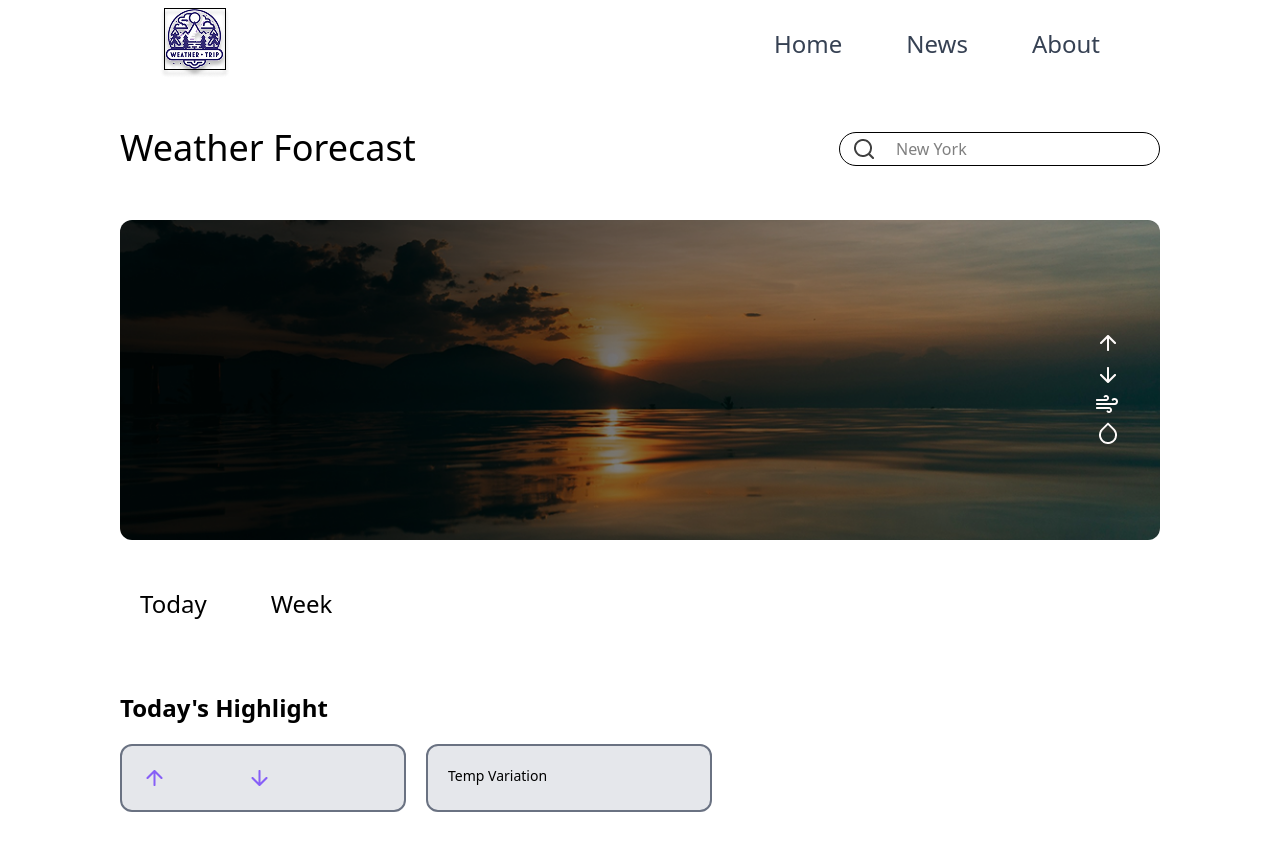
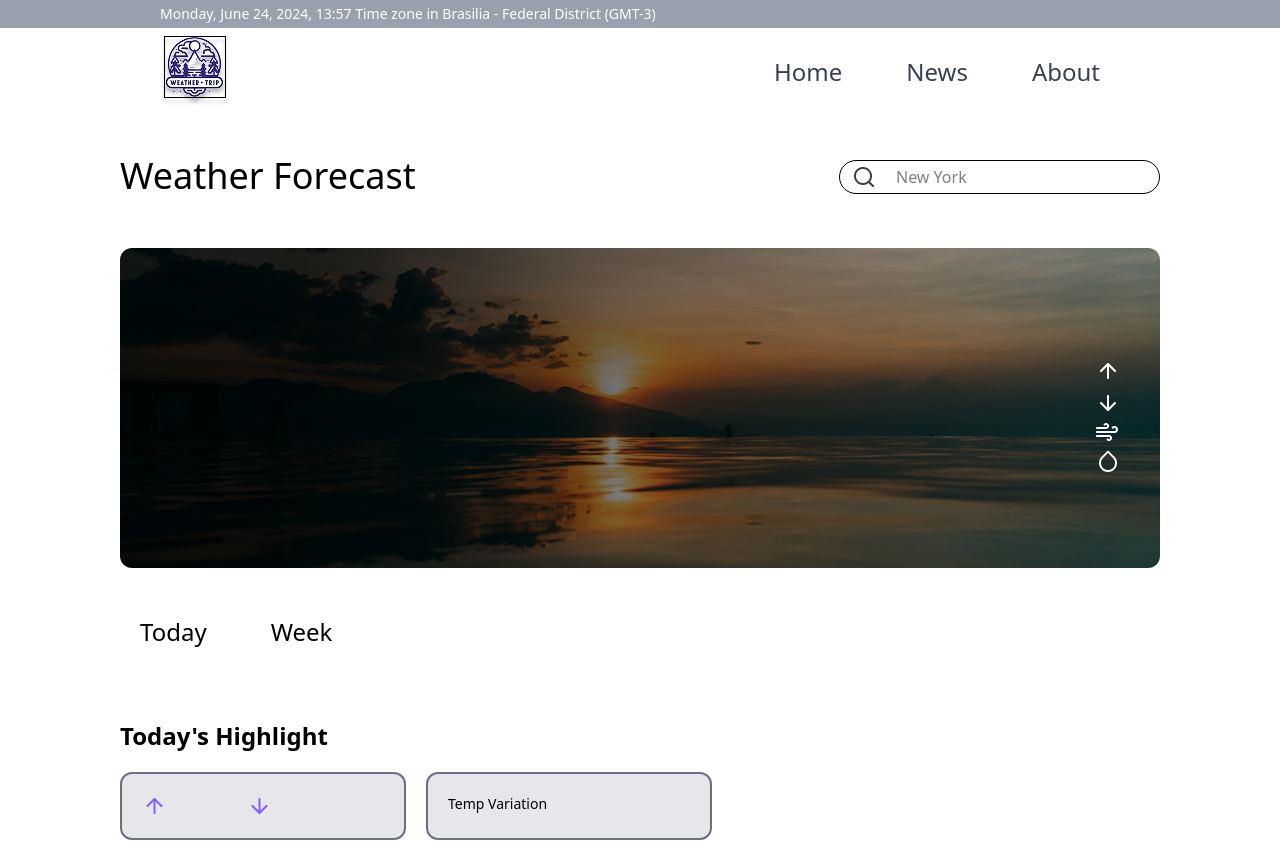
Before and after one commit to NK-infinite/JavaScript-Task, a website with bundled scripts: page Weather_App/weather.html in a window 1280 px wide. Shown: the top 843 px of the page. Built offline with nearby package versions, Linux system fonts and the light colour scheme; no server answers.

Commit message:
some Basic Change 2

```diff
--- a/Weather_App/weather.html
+++ b/Weather_App/weather.html
@@ -10,6 +10,10 @@
 
 <body class="lg:px-0 px-3">
 
+  <div class="bg-gary-600">
+    <p class="flex flex-row lg:justify-between items-center py-1  md:justify-between sm:justify-between md:px-40  bg-gray-400  text-white text-sm">
+      Monday, June 24, 2024, 13:57 Time zone in Brasilia - Federal District (GMT-3)</p>
+    </div>
       <!-- NAVBAR -->
         <div id="navbar" class="mb-10"></div>
 
```
Also changed, not shown: Weather_App/index.html (+4 -0 lines), Weather_App/news.html (+4 -0 lines), output.css.
